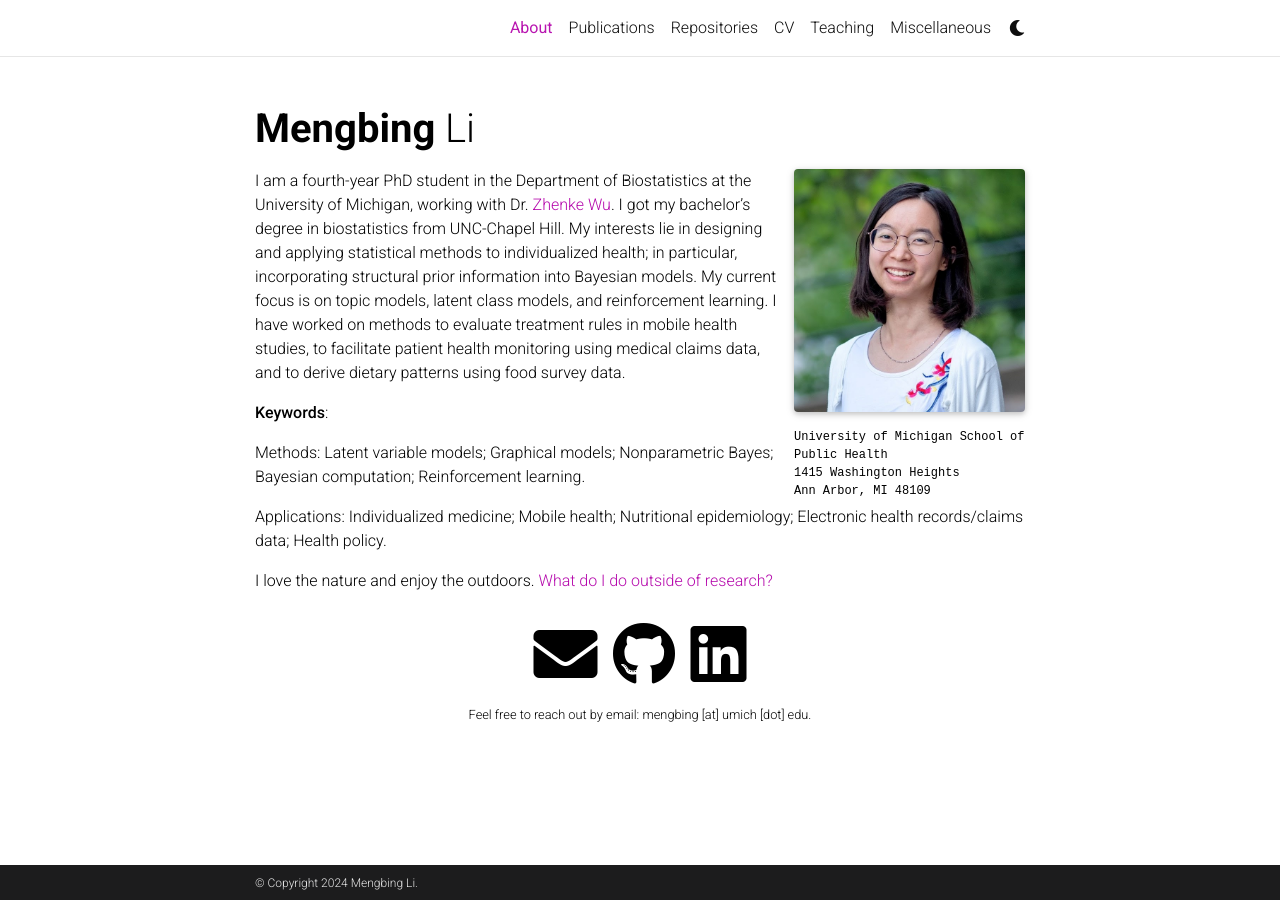
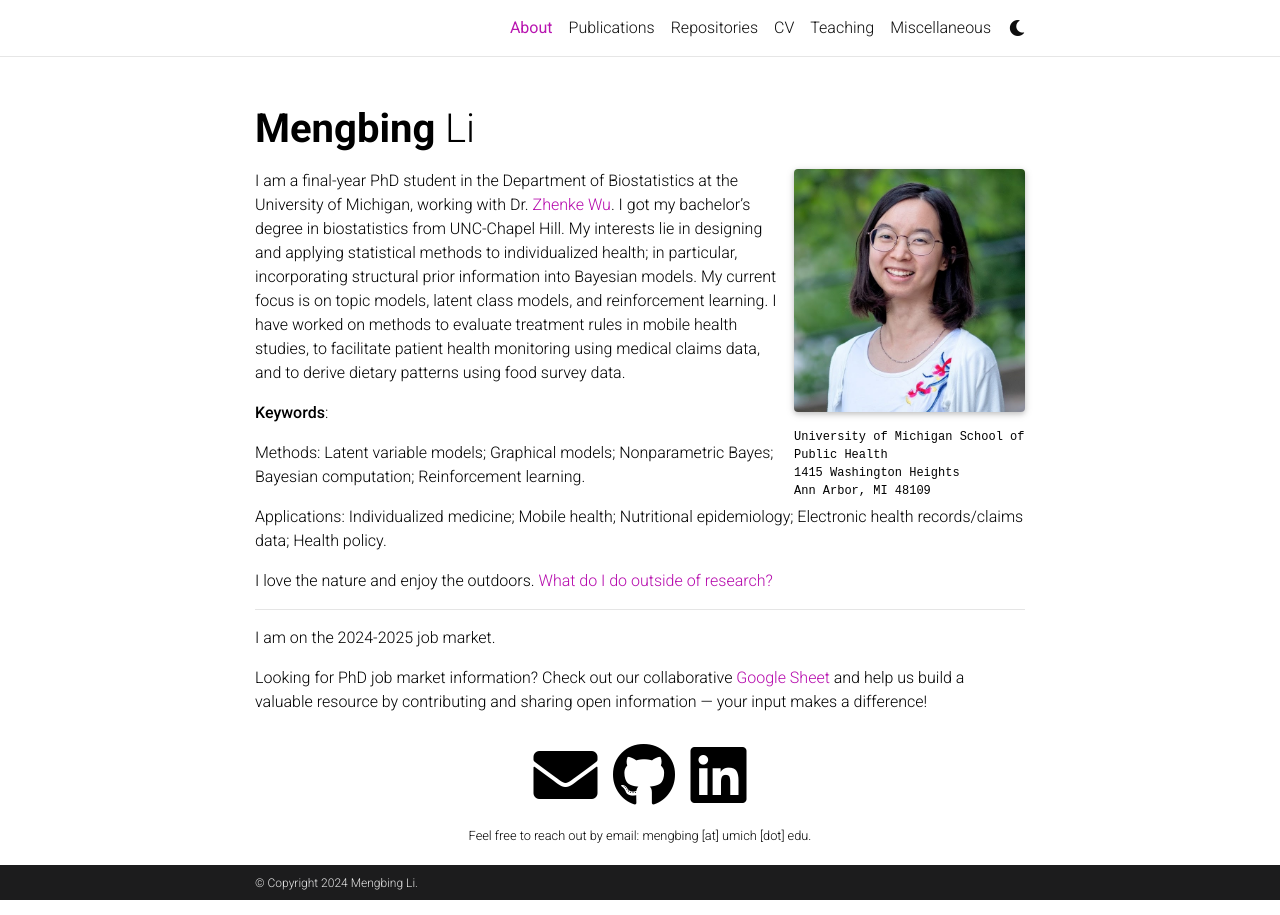
Before and after one commit to limengbinggz/limengbinggz.github.io, a Jekyll site: the page built from _pages/about.md, in a window 1280 px wide. Built offline with Jekyll 4.4.1, drawn with Linux system fonts in a browser that asks for light colours; full-size pictures stand in for the smaller copies a plugin makes; comment, search, counter and statistics services are not loaded; a style sheet for code colours, icons or effects is not loaded.

Commit message:
added job market google sheet

```diff
--- a/_pages/about.md
+++ b/_pages/about.md
@@ -19,7 +19,7 @@
 social: true  # includes social icons at the bottom of the page
 ---
 
-I am a fourth-year PhD student in the Department of Biostatistics at the University of Michigan, working with Dr. [Zhenke Wu](https://zhenkewu.com/). I got my bachelor's degree in biostatistics from UNC-Chapel Hill. My interests lie in designing and applying statistical methods to individualized health; in particular, incorporating structural prior information into Bayesian models. My current focus is on topic models, latent class models, and reinforcement learning. I have worked on methods to evaluate treatment rules in mobile health studies, to facilitate patient health monitoring using medical claims data, and to derive dietary patterns using food survey data.
+I am a final-year PhD student in the Department of Biostatistics at the University of Michigan, working with Dr. [Zhenke Wu](https://zhenkewu.com/). I got my bachelor's degree in biostatistics from UNC-Chapel Hill. My interests lie in designing and applying statistical methods to individualized health; in particular, incorporating structural prior information into Bayesian models. My current focus is on topic models, latent class models, and reinforcement learning. I have worked on methods to evaluate treatment rules in mobile health studies, to facilitate patient health monitoring using medical claims data, and to derive dietary patterns using food survey data.
 
 **Keywords**:
 
@@ -30,6 +30,13 @@
 I love the nature and enjoy the outdoors. [What do I do outside of research?]({{ site.baseurl }}{% link _pages/Miscellaneous.md %})
 
 
+---------------
+I am on the 2024-2025 job market.
+
+Looking for PhD job market information? Check out our collaborative [Google Sheet](https://docs.google.com/spreadsheets/d/1lmvc27LjN-GHZsNSQCZBbQka6AhrKeF0UwCB_uj6npo/edit?gid=1043185183#gid=1043185183) and help us build a valuable resource by contributing and sharing open information — your input makes a difference!
+
+
+
 <!-- Put your address / P.O. box / other info right below your picture. You can also disable any of these elements by editing `profile` property of the YAML header of your `_pages/about.md`. Edit `_bibliography/papers.bib` and Jekyll will render your [publications page](/al-folio/publications/) automatically.
 
 Link to your social media connections, too. This theme is set up to use [Font Awesome icons](http://fortawesome.github.io/Font-Awesome/) and [Academicons](https://jpswalsh.github.io/academicons/), like the ones below. Add your Facebook, Twitter, LinkedIn, Google Scholar, or just disable all of them. -->
```
